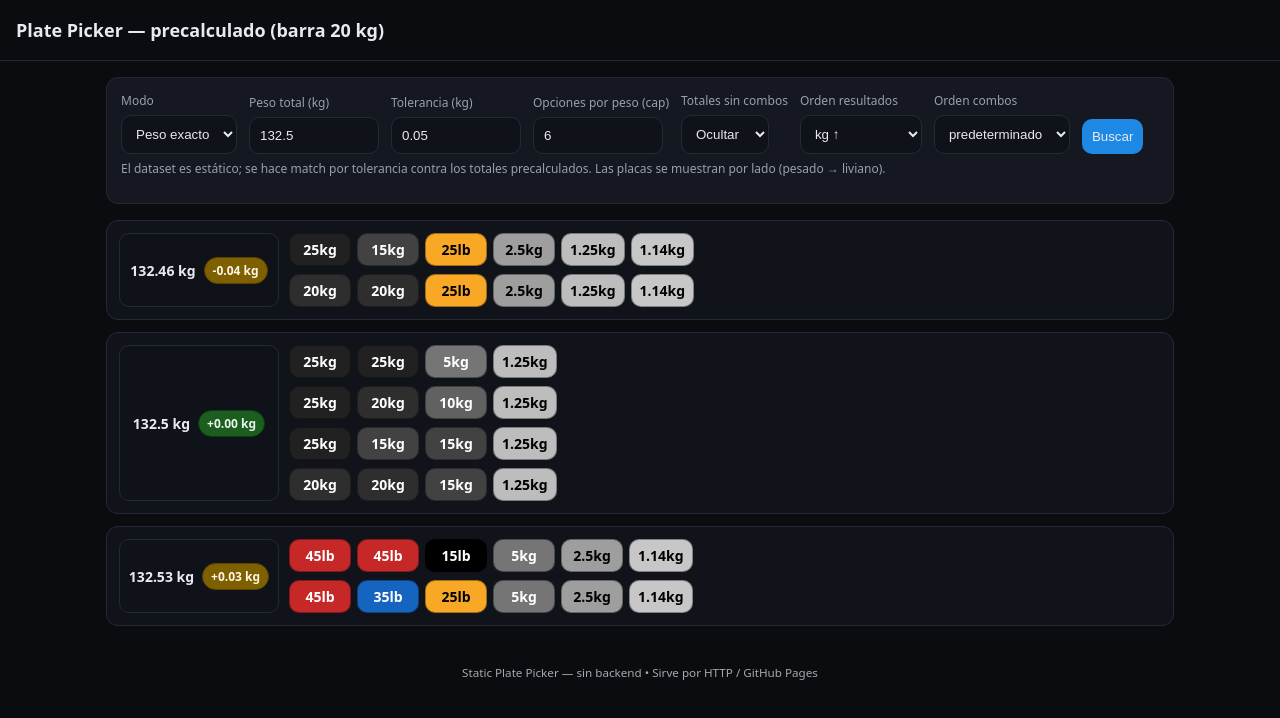
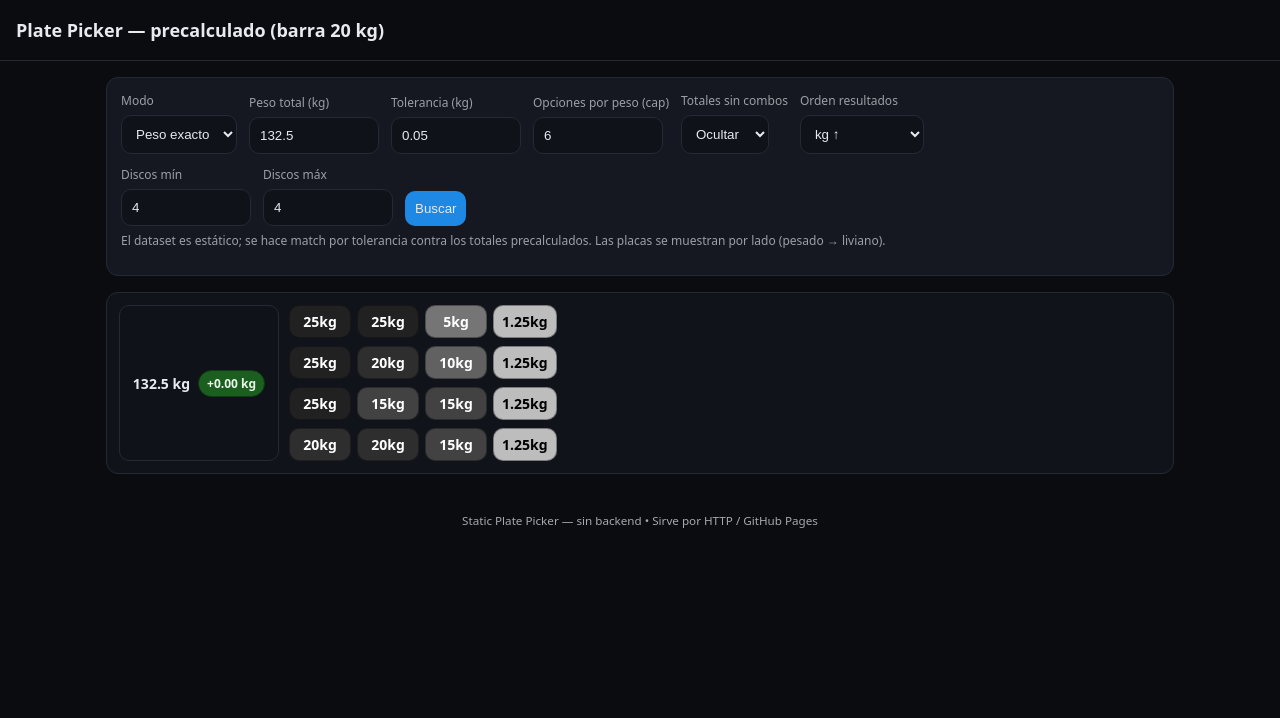
Before and after one commit to mateogon/plate-picker, a plain HTML site: page index.html in a window 1280 px wide. Both pictures are taken after a click on the button "Buscar". Drawn offline with Linux system fonts and the light colour scheme.

```diff
--- a/assets/js/app.js
+++ b/assets/js/app.js
@@ -2,7 +2,6 @@ import { loadData, DATA, INDEX } from "./data.js";
 import { nearestKeys, rangeKeys, sortResultsArray } from "./search.js";
 import { render } from "./render.js";
 import { loadState, bindStateAutosave } from "./state.js";
-import { fmt } from "./utils.js";
 
 const $ = (id) => document.getElementById(id);
 const modeSel = $("mode");
@@ -16,8 +15,9 @@ const tolInp = $("tol");
 const capPerWeight = $("capPerWeight");
 const emptyPolicy = $("emptyPolicy");
 const sortResults = $("sortResults");
-const sortCombos = $("sortCombos");
 const results = $("results");
+const minPlates = $("minPlates");
+const maxPlates = $("maxPlates");
 
 modeSel.addEventListener("change", ()=>{
   const isRange = modeSel.value === "range";
@@ -25,12 +25,11 @@ modeSel.addEventListener("change", ()=>{
   rangeBox.style.display = isRange ? "" : "none";
 });
 
-$("go").addEventListener("click", ()=>{
+function runSearch(){
   if (!DATA){ alert("Cargando datos…"); return; }
-  const cap = parseInt(capPerWeight.value || "6", 10);
-  const emptyPol = emptyPolicy.value;
-  const sortResMode = sortResults.value;
-  const sortCombosMode = sortCombos.value;
+  const cap = parseInt(capPerWeight?.value || "6", 10);
+  const emptyPol = emptyPolicy?.value || "hide";
+  const sortResMode = sortResults?.value || "asc";
 
   let keys = [];
   let target = null;
@@ -50,16 +49,43 @@ $("go").addEventListener("click", ()=>{
   for (const k of keys){
     const entry = INDEX.byKey.get(k.toFixed(2));
     if (!entry) continue;
+    const combos = (entry.combos || []).slice(0, cap);
     itemsRaw.push({
       kg: entry.kg,
-      combos: (entry.combos || []).slice(0, cap)
+      combos,
+      minPlates: combos.length ? Math.min(...combos.map(c => c.length)) : Infinity
     });
   }
 
+  let minGlobal = Infinity, maxGlobal = -Infinity;
+  for (const it of itemsRaw){
+    if (it.minPlates < minGlobal) minGlobal = it.minPlates;
+    if (it.minPlates > maxGlobal) maxGlobal = it.minPlates;
+  }
+  if (!isFinite(minGlobal) || !isFinite(maxGlobal)){
+    minGlobal = 0; maxGlobal = 0;
+  }
+  minPlates.min = minGlobal; minPlates.max = maxGlobal;
+  maxPlates.min = minGlobal; maxPlates.max = maxGlobal;
+  let minVal = parseInt(minPlates.value || minGlobal, 10);
+  let maxVal = parseInt(maxPlates.value || maxGlobal, 10);
+  if (minVal < minGlobal) minVal = minGlobal;
+  if (maxVal > maxGlobal) maxVal = maxGlobal;
+  if (minVal > maxVal) maxVal = minVal;
+  minPlates.value = String(minVal);
+  maxPlates.value = String(maxVal);
+
+  const itemsFiltered = itemsRaw.filter(it => it.minPlates >= minVal && it.minPlates <= maxVal);
+
   // Ordena resultados (tarjetas)
-  const items = sortResultsArray(itemsRaw, sortResMode, target);
-  render(results, items, { target, comboSort: sortCombosMode, emptyPolicy: emptyPol });
-});
+  const items = sortResultsArray(itemsFiltered, sortResMode, target);
+  render(results, items, { target, emptyPolicy: emptyPol });
+}
+
+$("go").addEventListener("click", runSearch);
+
+minPlates?.addEventListener("change", () => runSearch());
+maxPlates?.addEventListener("change", () => runSearch());
 
 // Inicialización
 (async function init(){
--- a/assets/js/render.js
+++ b/assets/js/render.js
@@ -1,12 +1,10 @@
 import { fontContrast, fmt } from "./utils.js";
 import { DATA } from "./data.js";
-import { sortCombosInCard } from "./search.js";
 
 // Renderiza tarjetas en #results
 export function render(resultsRoot, items, opts = {}){
   const plates = DATA.meta.plates;
   const target = (opts && typeof opts.target === "number") ? opts.target : null;
-  const comboSort = (opts && opts.comboSort) ? opts.comboSort : "default";
   const emptyPolicy = (opts && opts.emptyPolicy) || "hide";
 
   resultsRoot.innerHTML = "";
@@ -44,9 +42,7 @@ export function render(resultsRoot, items, opts = {}){
       continue;
     }
 
-    const combosSorted = sortCombosInCard(row.combos, comboSort);
-
-    for (const combo of combosSorted){
+    for (const combo of row.combos){
       const line = document.createElement("div");
       line.className = "line";
       for (const idx of combo){
--- a/assets/js/search.js
+++ b/assets/js/search.js
@@ -16,7 +16,7 @@ export function nearestKeys(keys, target, tol){
     return arr;
   }
 
-  export function sortResultsArray(items, mode, target){
+export function sortResultsArray(items, mode, target){
     const arr = items.slice();
     if (mode === "asc") arr.sort((a,b)=> a.kg - b.kg);
     else if (mode === "desc") arr.sort((a,b)=> b.kg - a.kg);
@@ -24,14 +24,14 @@ export function nearestKeys(keys, target, tol){
       arr.sort((a,b)=> Math.abs(a.kg - target) - Math.abs(b.kg - target));
     else if (mode === "farthest" && typeof target === "number")
       arr.sort((a,b)=> Math.abs(b.kg - target) - Math.abs(a.kg - target));
+    else if (mode === "plates")
+      arr.sort((a,b)=> {
+        const diff = a.minPlates - b.minPlates;
+        if (diff !== 0) return diff;
+        if (typeof target === "number")
+          return Math.abs(a.kg - target) - Math.abs(b.kg - target);
+        return a.kg - b.kg;
+      });
     else arr.sort((a,b)=> a.kg - b.kg);
     return arr;
   }
-
-  export function sortCombosInCard(combos, mode){
-    const out = combos.slice();
-    if (mode === "fewest") out.sort((a,b)=> a.length - b.length);
-    else if (mode === "most") out.sort((a,b)=> b.length - a.length);
-    // 'default': respeta el orden del JSON (ya rankeado en el generador)
-    return out;
-  }
--- a/assets/js/state.js
+++ b/assets/js/state.js
@@ -1,7 +1,7 @@
 // Persistencia simple de opciones en localStorage
 const STATE_KEYS = [
     "mode","exactKg","minKg","maxKg","stepKg",
-    "tol","capPerWeight","emptyPolicy","sortResults","sortCombos"
+    "tol","capPerWeight","emptyPolicy","sortResults","minPlates","maxPlates"
   ];
 
   export function loadState(){
--- a/index.html
+++ b/index.html
@@ -68,16 +68,19 @@
           <option value="desc">kg ↓</option>
           <option value="closest">± a meta</option>
           <option value="farthest">lejos de meta</option>
+          <option value="plates">menos discos</option>
         </select>
       </div>
 
-      <div>
-        <label for="sortCombos">Orden combos</label>
-        <select id="sortCombos">
-          <option value="default">predeterminado</option>
-          <option value="fewest">menos discos</option>
-          <option value="most">más discos</option>
-        </select>
+      <div class="row">
+        <div>
+          <label for="minPlates">Discos mín</label>
+          <input id="minPlates" type="number" value="0" />
+        </div>
+        <div>
+          <label for="maxPlates">Discos máx</label>
+          <input id="maxPlates" type="number" value="0" />
+        </div>
       </div>
 
       <div>
```
